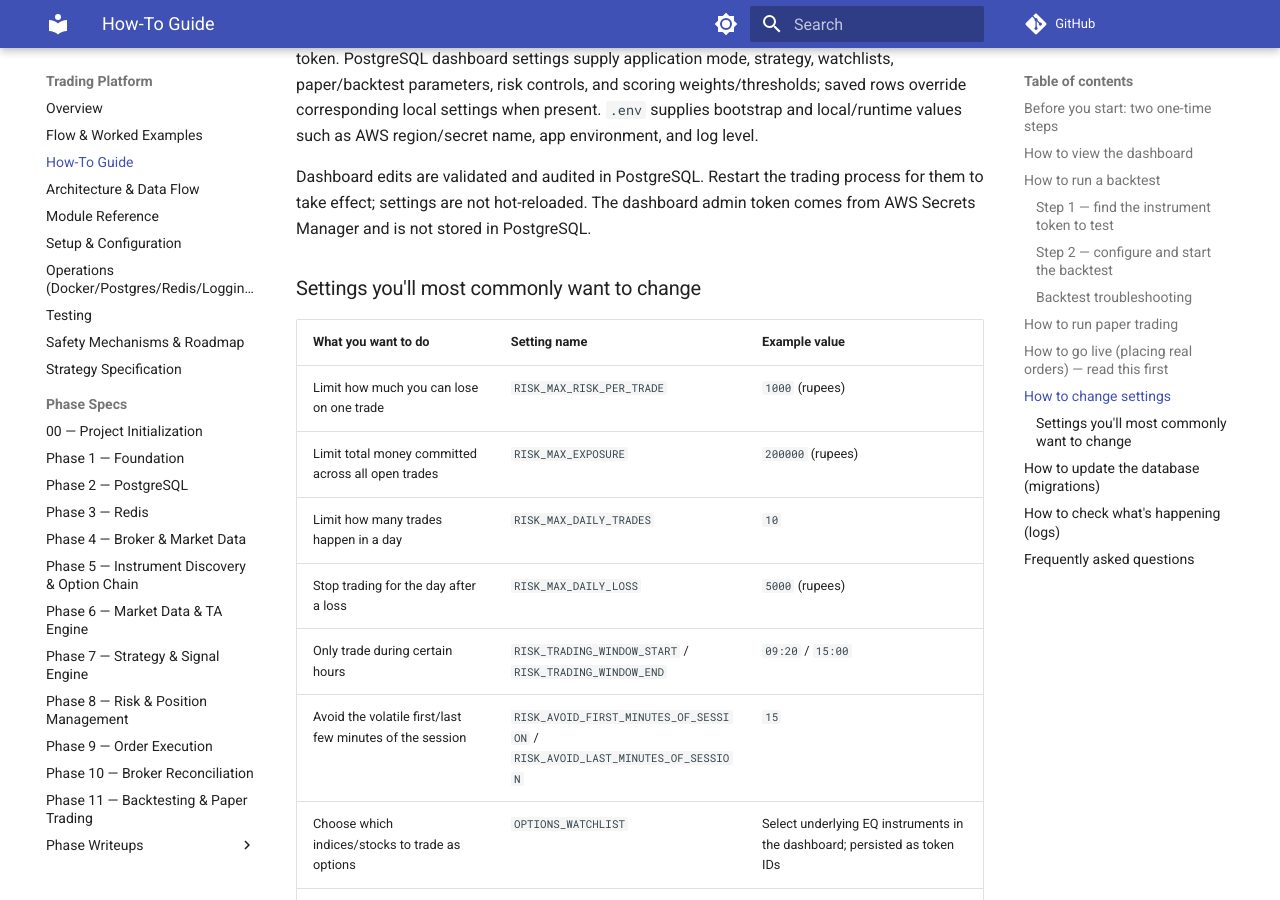
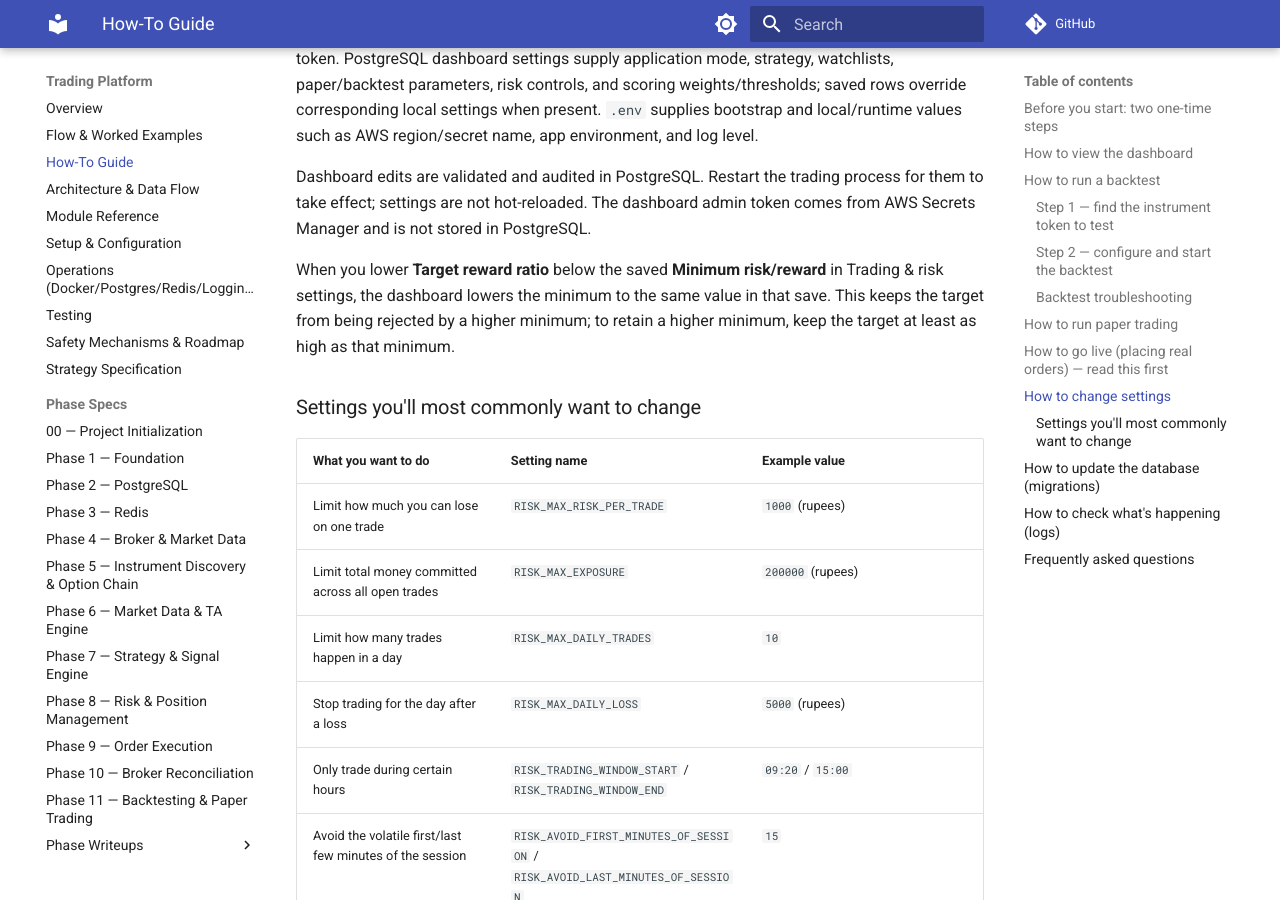
Before and after one commit to VictorG1422/docs, an MkDocs documentation site: the page built from docs/trading-platform/how-to.md, in a window 1280 px wide and 900 px high, scrolled down 8262 px. Built offline with MkDocs 1.6.1 and Material for MkDocs 9.7.7, drawn with Linux system fonts in a browser that asks for light colours; comment, search, counter and statistics services are not loaded.

Commit message:
Document dashboard reward ratio updates
Co-authored-by: Copilot <223556219+Copilot@users.noreply.github.com>

```diff
--- a/docs/trading-platform/how-to.md
+++ b/docs/trading-platform/how-to.md
@@ -380,6 +380,12 @@ trading process for them to take effect; settings are not hot-reloaded.
 The dashboard admin token comes from AWS Secrets Manager and is not
 stored in PostgreSQL.
 
+When you lower **Target reward ratio** below the saved **Minimum
+risk/reward** in Trading & risk settings, the dashboard lowers the minimum
+to the same value in that save. This keeps the target from being rejected
+by a higher minimum; to retain a higher minimum, keep the target at least
+as high as that minimum.
+
 ### Settings you'll most commonly want to change
 
 | What you want to do | Setting name | Example value |
```
Also changed, not shown: docs/trading-platform/phases/phase-08-risk-position.md (+4 -0 lines).
